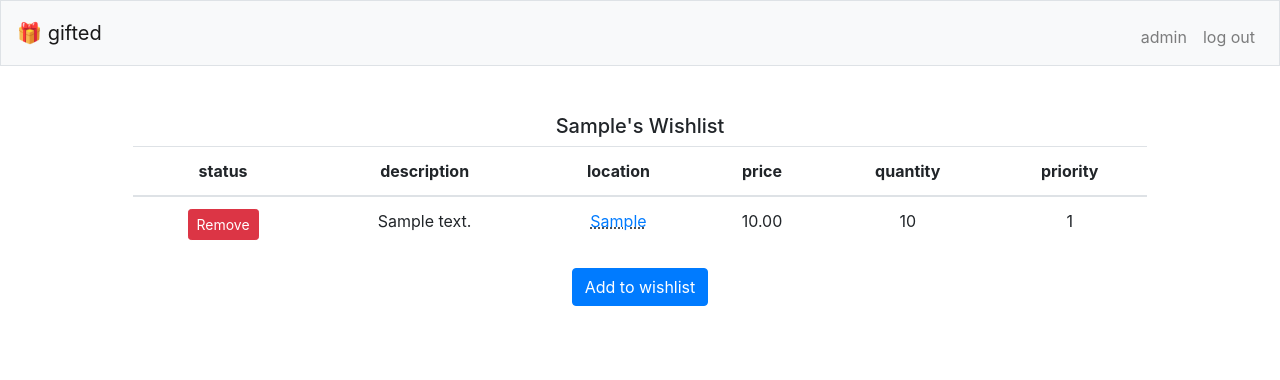
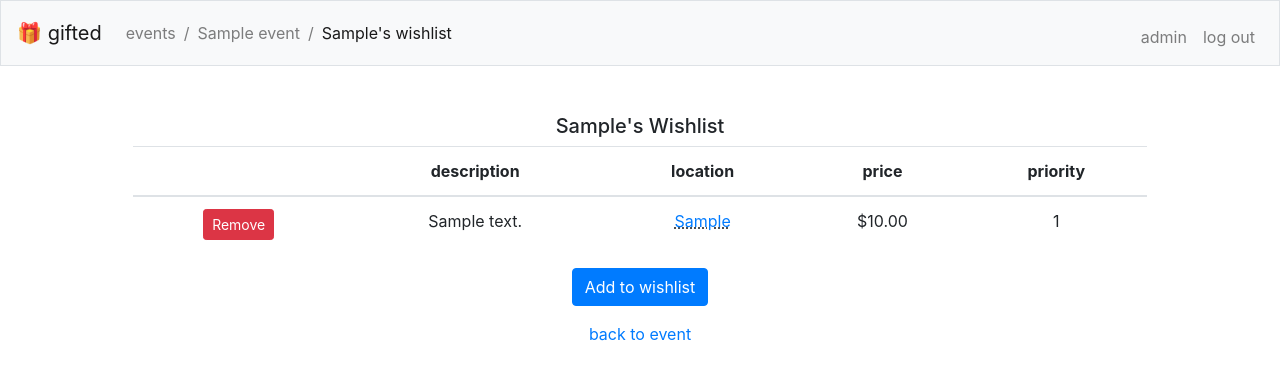
Before and after one commit to jordacai/gifted, a Flask app: page /events/1/wishlists/1 in a window 1280 px wide. Shown: the top 380 px of the page. Run offline with Flask 2, Linux system fonts and the light colour scheme; the visitor is signed in with stand-in values (Sample User, id 1); tables that the repository leaves empty hold one stand-in row (values such as "Sample post"); parts of the project's set-up code (start-up, migrations or seed data) failed here and were passed over; some libraries are stand-ins or nearby versions.

Commit message:
Added simple top and bottom nav.

```diff
--- a/gifted/main/routes.py
+++ b/gifted/main/routes.py
@@ -114,8 +114,6 @@ def get_event(event_id):
     hook = 0
     for transaction in user.transactions:
         hook = hook + transaction.item.price
-    print(progress)
-    print(hook)
     return render_template('event.html', event=event, progress=progress, logged_in_user=user, hook="{:.2f}".format(hook))
 
 
@@ -134,10 +132,11 @@ def wishlist(event_id, user_id):
         db.session.commit()
         return redirect(url_for('main.wishlist', event_id=event_id, user_id=user_id))
 
+    event = Event.query.get(event_id)
     user = User.query.get(user_id)
-    items = Item.query.filter_by(event_id=event_id, user_id=user_id)
+    items = Item.query.filter_by(event_id=event_id, user_id=user_id).all()
     me = User.query.get(session['user_id'])
-    return render_template('wishlist.html', user=user, wishlist=items, me=me)
+    return render_template('wishlist.html', event=event, user=user, wishlist=items, me=me)
 
 
 @main.route('/events/<event_id>/wishlists/<user_id>/items/<item_id>/delete', methods=['POST'])
@@ -202,8 +201,3 @@ def is_expired(expires_on):
 def is_active(starts_on, ends_on):
     now = datetime.now()
     return True if starts_on < now < ends_on else False
-
-
-def get_giftee(event_id, gifter_id):
-    pair = Pair.query.filter_by(event_id=event_id, gifter_id=gifter_id).first()
-    return pair.giftee_id
--- a/gifted/main/templates/index.html
+++ b/gifted/main/templates/index.html
@@ -2,6 +2,10 @@
 
 {% block title %}
 home
+{% endblock %}
+
+{% block top_nav %}
+<a class="nav-item nav-link" href="#">events</a>
 {% endblock %}
 
 {% block main %}
--- a/gifted/main/templates/wishlist.html
+++ b/gifted/main/templates/wishlist.html
@@ -4,18 +4,30 @@
 wishlist
 {% endblock %}
 
+{% block top_nav %}
+<a class="nav-item nav-link" href="/">events</a>
+<span class="navbar-text">/</span>
+<a class="nav-item nav-link" href="/events/{{ event.id }}">{{ event.title }}</a>
+<span class="navbar-text">/</span>
+<a class="nav-item nav-link active" href="#">{{ user.first_name }}'s wishlist</a>
+{% endblock %}
+
 {% block main %}
 <div class="container">
     <h5>{{ user.first_name }}'s Wishlist</h5>
+    {% if wishlist|length == 0 %}
+    <div>
+        <p>This wishlist has not been started...yet!</p>
+    </div>
+    {% else %}
         <div class="table-responsive">
             <table class="table table-hover">
                 <thead>
                     <tr>
-                <th scope="col">status</th>
+                        <th scope="col"></th>
                         <th scope="col">description</th>
                         <th scope="col">location</th>
                         <th scope="col">price</th>
-                <th scope="col">quantity</th>
                         <th scope="col">priority</th>
                     </tr>
                 </thead>
@@ -56,16 +68,16 @@ wishlist
                     {% endif %}
                         <td>{{ item.description }}</td>
                         <td><abbr title="{{ item.location }}"><a href="{{ item.location }}">{{ item.location }}</a></abbr></td>
-                <td>{{ item.price }}</td>
-                <td>{{ item.quantity }}</td>
+                        <td>{{ "${:,.2f}".format(item.price) }}</td>
                         <td>{{ item.priority }}</td>
                     </tr>
                 {% endfor %}
                 </tbody>
             </table>
         </div>
+    {% endif %}
     {% if user.id == me.id %}
-    <button type="button" class="btn btn-primary" data-toggle="modal" data-target="#wishlistModal">
+    <button type="button" class="btn btn-primary mb-3" data-toggle="modal" data-target="#wishlistModal">
       Add to wishlist
     </button>
     {% endif %}
@@ -110,14 +122,6 @@ wishlist
                     <div class="form-group">
                         <div class="input-group col-sm">
                             <div class="input-group-prepend">
-                                <span class="input-group-text" id="hash">#</span>
-                            </div>
-                            <input name="quantity" type="number" class="form-control" placeholder="quantity" aria-label="quantity" aria-describedby="hash">
-                        </div>
-                    </div>
-                    <div class="form-group">
-                        <div class="input-group col-sm">
-                            <div class="input-group-prepend">
                                 <span class="input-group-text">!</span>
                             </div>
                             <input name="priority" type="number" class="form-control" placeholder="priority">
@@ -133,3 +137,8 @@ wishlist
     </div>
 </div>
 {% endblock %}
+{% block bot_nav %}
+<div class="container">
+    <a href="/events/{{ event.id }}"><span>back to event</span></a>
+</div>
+{% endblock %}
--- a/gifted/templates/layout.html
+++ b/gifted/templates/layout.html
@@ -18,6 +18,9 @@
         <nav class="navbar navbar-expand-md navbar-light bg-light border">
             <a class="navbar-brand" href="/"><span class="blue">🎁 gifted</span></a>
             <div class="collapse navbar-collapse" id="navbar">
+                <div class="navbar-nav">
+                    {% block top_nav%}{% endblock %}
+                </div>
                 {% if session.username %}
                     <ul class="navbar-nav ml-auto mt-2">
                         {% if session.is_admin %}
@@ -56,6 +59,7 @@
 
         <main class="container p-5">
             {% block main %}{% endblock %}
+            {% block bot_nav %}{% endblock %}
         </main>
     </body>
 </html>
```
Also changed, not shown: gifted/main/templates/event.html (+11 -0 lines). Lines whose indentation alone changed are shown as unchanged.
